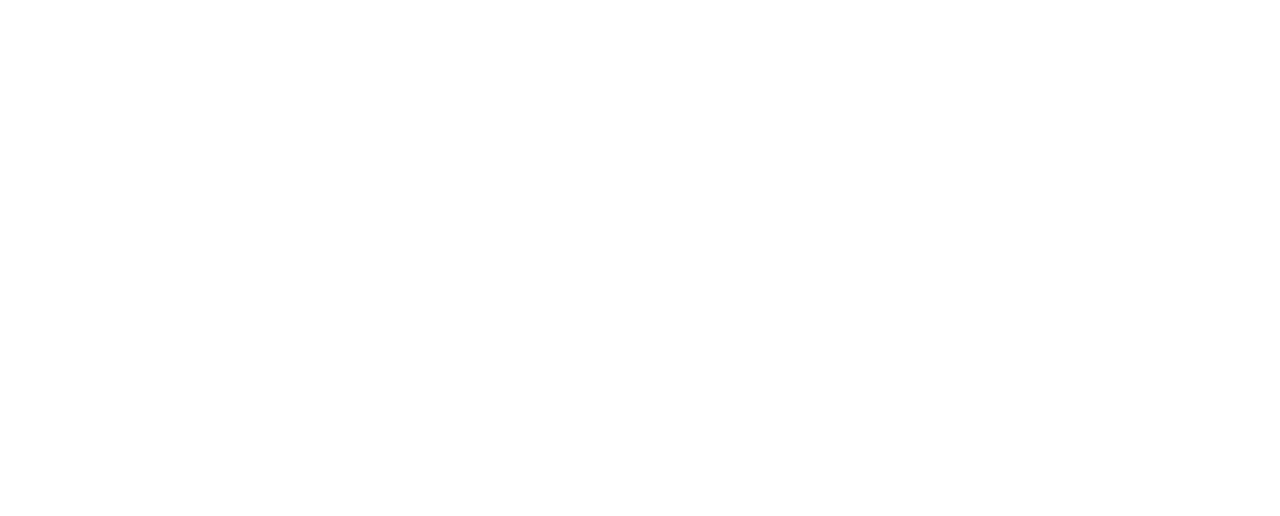
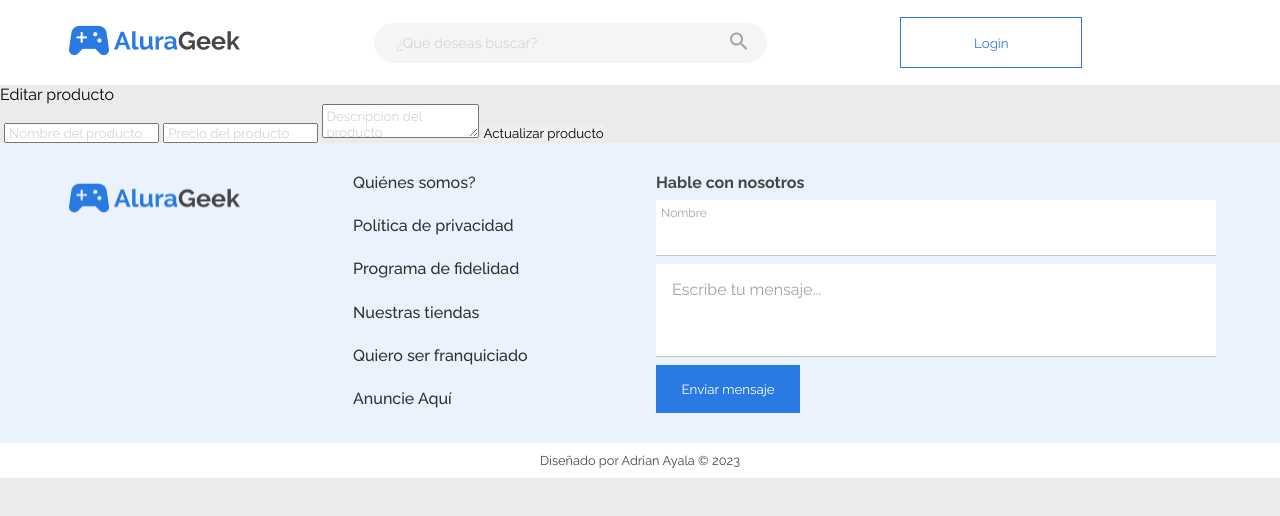
Before and after one commit to MagikMX/AluraGeek, a website: page pages/editProducts.html in a window 1280 px wide. Drawn offline with Linux system fonts and the light colour scheme.

Commit message:
Fixing bug with DB and look

```diff
--- /dev/null
+++ b/css/editProducts/editP.css
@@ -0,0 +1,101 @@
+main {
+    background: rgb(245, 245, 245);
+    padding: 16px;
+}
+
+.top_menu {
+    display: flex;
+    flex-direction: row;
+    justify-content: center;
+    align-items: center;
+    padding: 12px 16px;
+    border: 1px solid var(--cor-primaria);
+
+    font-weight: 600;
+    font-size: 14px;
+    line-height: 16px;
+
+    color: var(--cor-primaria);
+    background-color: var(--cor-branco);
+}
+
+.geral-products {
+    height: 100%;
+    display: flex;
+    flex-direction: column;
+    margin: 0 auto;
+}
+
+.products_title {
+    background-color: blue;
+    display: flex;
+    font-weight: 700;
+    font-size: 22px;
+    line-height: 26px;
+    padding: 30px;
+}
+
+.products-section {
+    height: 100%;
+    margin: 15px;
+    justify-content: space-around;
+    display: flex;
+    flex-wrap: wrap;
+}
+
+img {
+    width: 176px;
+    height: 174px;
+}
+
+.form-control {
+    width: 100%;
+    display: flex;
+    flex-direction: column;
+    align-items: center;
+}
+
+.product-add_input__url,
+.product-add_input__name,
+.product-add_input__price,
+.product-add_textarea__description {
+    width: 40%;
+    display: flex;
+    align-items: center;
+    justify-content: center;
+    margin: 0 auto;
+    padding: 8px 12px 13px 12px;
+    border-bottom: 1px solid var(--cor-secundaria);
+    border-radius: 4px;
+    height: 30px;
+    font-weight: 400;
+    font-size: 16px;
+    line-height: 20px;
+    margin-top: 16px;
+    border: solid black 1px;
+}
+
+.product-add_textarea__description {
+    height: 81px;
+    font-family: "Releway", sans-serif;
+}
+
+.product-submit_btn {
+    display: flex;
+    flex-direction: row;
+    justify-content: center;
+    align-items: center;
+    padding: 16px;
+    margin-top: 16px;
+    gap: 10px;
+    justify-content: center;
+    margin: 0 auto;
+    width: 15%;
+    height: 51px;
+    background: #2a7ae4;
+    margin-top: 30px;
+    font-weight: 400;
+    font-size: 16px;
+    line-height: 19px;
+    color: #ffffff;
+}
--- a/js/actualizadorProductos.js
+++ b/js/actualizadorProductos.js
@@ -16,8 +16,8 @@ conexionProductos.listarProductos(id).then((datos) => {
 });
 
 const formulario = document.querySelector("[data-form]");
-formulario.addEventListener("submit", (e) => {
-    e.preventDefault();
+formulario.addEventListener("submit", (evento) => {
+    evento.preventDefault();
     conexionProducto.alterarProducto(
         id,
         inputNombre.value,
--- a/js/controladorProductos.js
+++ b/js/controladorProductos.js
@@ -8,7 +8,7 @@ const nuevoProducto = (name, price, imageUrl, id) => {
             <img src="${imageUrl}" alt="img">
             <h1 class="product-name"> ${name} </h1>
             <p class="precio">${formatoMoneda(price)}</p>
-            <a class="ver-producto" href="../produto.html?id=${id}">Ver Producto</a>
+            <a class="ver-producto" href="../produtos.html?id=${id}">Ver Producto</a>
         </div>`;
 
     tarjeta.innerHTML = contenido;
--- a/js/creadorProductos.js
+++ b/js/creadorProductos.js
@@ -1,8 +1,8 @@
 import { conexionProductos } from "./conexionProductos.js";
 
 const form = document.querySelector("[data-form]");
-form.addEventListener("submit", (e) => {
-    e.preventDefault();
+form.addEventListener("submit", (evento) => {
+    evento.preventDefault();
 
     const nombre = document.querySelector("[data-nombre]").value;
     const url = document.querySelector("[data-url]").value;
--- a/js/listaProductos.js
+++ b/js/listaProductos.js
@@ -30,7 +30,7 @@ const obtenerProductos = (name, price, imageUrl, id) => {
     return card;
 };
 
-const productos = document.querySelector("[data-todoProductos]");
+const productos = document.querySelector("[data-allProducts]");
 
 productos.addEventListener("click", async (e) => {
     let borrarBoton = e.target.closest("[data-id]");
--- /dev/null
+++ b/js/productos-servicios.js
@@ -0,0 +1,6 @@
+const listaProductos = () => fetch("http://localhost:3000/producto").then(respuesta => respuesta.json());
+
+
+export const conexionProductos = {
+    listaProductos
+};
--- a/pages/editProducts.html
+++ b/pages/editProducts.html
@@ -0,0 +1,120 @@
+<!DOCTYPE html>
+<html lang="en">
+	<head>
+		<meta charset="UTF-8" />
+		<meta http-equiv="X-UA-Compatible" content="IE=edge" />
+		<meta
+			name="viewport"
+			type="text/css"
+			content="width=device-width, initial-scale=1.0" />
+		<link rel="stylesheet" href="../css/header/header.css" />
+		<link rel="stylesheet" href="../styles.css" />
+		<link rel="stylesheet" href="../css/contacto/contacto.css" />
+		<link rel="stylesheet" href="../css/footer/footer.css" />
+		<link rel="stylesheet" href="../css/login/login.css" />
+		<link rel="stylesheet" href="../css/addProduct/addProduct.css" />
+		<!-- GOOGLE FONTS -->
+		<link rel="preconnect" href="https://fonts.googleapis.com" />
+		<link rel="preconnect" href="https://fonts.gstatic.com" crossorigin />
+		<link
+			href="https://fonts.googleapis.com/css2?family=Raleway:wght@100;300;400;500;600;700&display=swap"
+			rel="stylesheet" />
+		<!-- FAVICON CSS -->
+		<link
+			rel="shortcut icon"
+			href="../img/favicon-32x32.png"
+			type="image/x-icon" />
+		<title>Alura Geek</title>
+	</head>
+	<body>
+		<!-- HEADER -->
+		<header class="header">
+			<div class="header__container">
+				<a href="../index.html"><img
+					class="header__img element"
+					src="../img/logos/Logo.png"
+					alt="AluraGeek Logo" /></a>
+				<form action="" class="element">
+					<input
+						type="search"
+						name="searchBox"
+						id="searchBox"
+						placeholder="¿Qué deseas buscar?" />
+					<button type="submit" class="element">
+						<img src="../img/logos/search_Logo.png" alt="Search Logo" />
+					</button>
+				</form>
+				<a href="../pages/login.html"><button class="login-btn">Login<button/></a>
+			</div>
+		</header>
+		<section class="geral-products">
+			<div class="products_title">Editar producto</div>
+			<section class="products-section" data-allProducts>
+				<form action="#" class="form-control" data-form>
+					<img src="" data-url />
+					<input
+						class="product-add_input__name"
+						type="text"
+						placeholder="Nombre del producto"
+						data-nombre />
+					<input
+						class="product-add_input__price"
+						type="text"
+						placeholder="Precio del producto"
+						data-precio />
+					<textarea
+						class="product-add_textarea__description"
+						type="text"
+						placeholder="Descripcion del producto"
+						data-descripcion></textarea>
+					<button type="submit" class="product-submit_btn">
+						Actualizar producto
+					</button>
+				</form>
+			</section>
+		</section>
+	</body>
+	<section class="contacto">
+        <div class="contacto__container">
+            <div class="empresa">
+                <img src="../img/logos/Logo.png" alt="Logo Alura Geek" />
+                <!-- LINKS HREF -->
+                <div class="links">
+                    <ul>
+                        <li><a href="#">Quiénes somos?</a></li>
+                        <li><a href="#">Política de privacidad</a></li>
+                        <li><a href="#">Programa de fidelidad</a></li>
+                        <li><a href="#">Nuestras tiendas</a></li>
+                        <li><a href="#">Quiero ser franquiciado</a></li>
+                        <li><a href="#">Anuncie Aquí</a></li>
+                    </ul>
+                </div>
+            </div>
+
+            <!-- FORM -->
+            <div class="form">
+                <p class="formT">Hable con nosotros</p>
+                <div class="labelF">
+                    <input class="inputN" type="text" />
+                    <label class="labelN" for="">Nombre</label>
+                    <p class="error name-error">Introduce un nombre</p>
+                </div>
+                <textarea
+                    name="mensaje"
+                    id="msg"
+                    cols="5"
+                    rows="5"
+                    placeholder="Escribe tu mensaje..."></textarea>
+                <p class="error textarea-error">Introduce el mensaje</p>
+                <button class="aProducto">Enviar mensaje</button>
+            </div>
+        </div>
+    </section>
+    <!-- FOOTER -->
+    <section class="footer">
+        <div class="footerT">
+            <p>Diseñado por Adrian Ayala &copy; 2023</p>
+        </div>
+    </section>
+	<script type="module" src="../js/actualizadorProductos.js"></script>
+</html>
```
Also changed, not shown: css/productos/productos.css (+10 -4 lines), db.json (+24 -45 lines), index.html (+0 -29 lines), assets/delete.png (added), assets/edit.png (added).
